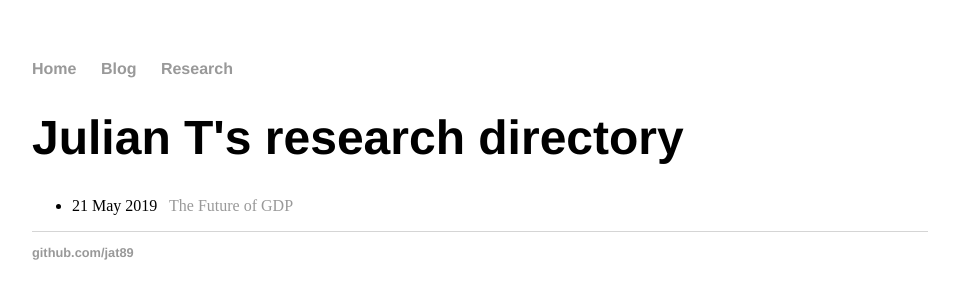
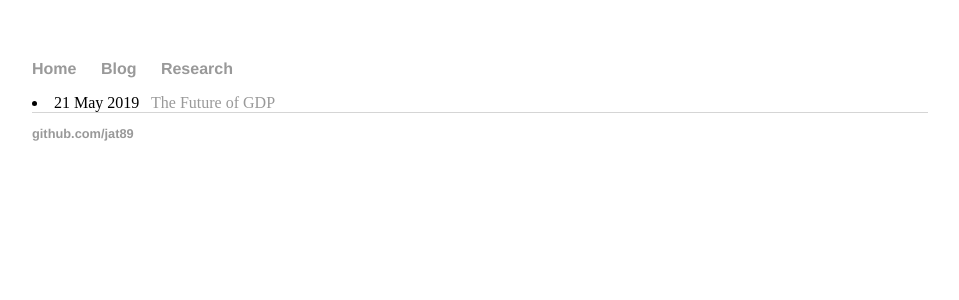
Before and after one commit to JAT89/JAT89.github.io, a Jekyll site: the page built from research/index.html, in a window 1280 px wide. Shown: the top 300 px of the page, without its empty margins (160-1119 px from the left). Built offline with Jekyll 4.4.1, drawn with Linux system fonts in a browser that asks for light colours.

Commit message:
Update index.html

```diff
--- a/research/index.html
+++ b/research/index.html
@@ -2,8 +2,6 @@
 layout: default
 title: Julian T's research directory
 ---
-	<h1>{{ page.title }}</h1>
-	<ul class="post">
 
 	{% for post in site.categories.research %}
  <li><span>{{ post.date | date_to_string }}</span> &nbsp; <a href="{{ post.url }}">{{ post.title }}</a></li>
```
